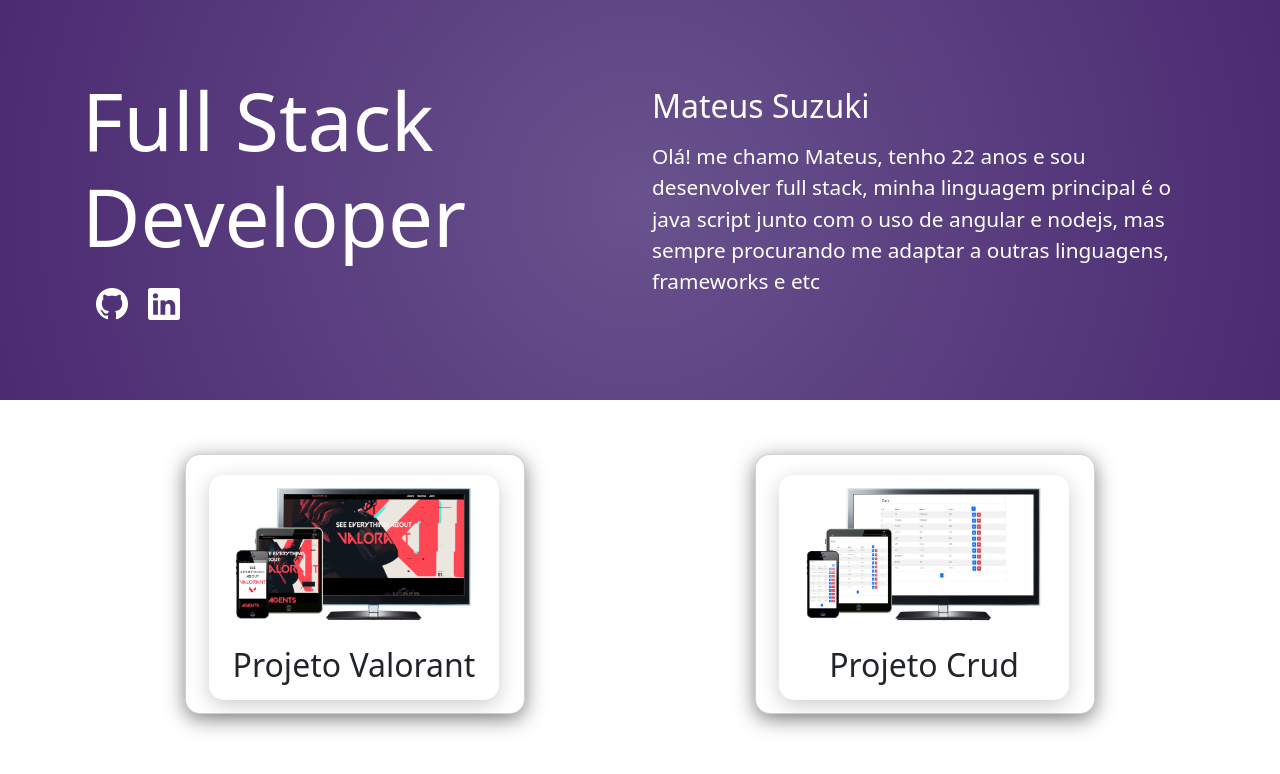
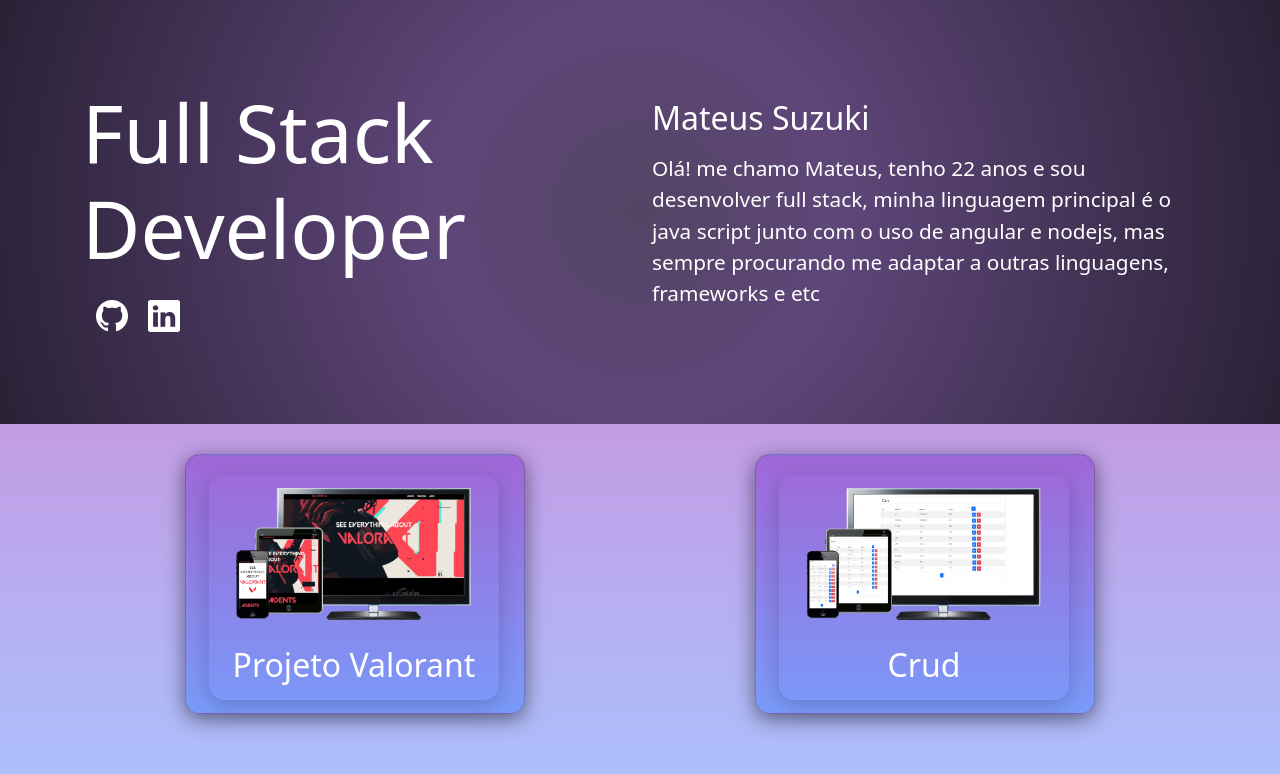
Before and after one commit to mateussuzuki/portifolio, an Angular app in the folder port-angular/: page /profileInfo in a window 1280 px wide. Shown: the top 774 px of the page. Built offline with nearby package versions, Linux system fonts and the light colour scheme.

Commit message:
estlizando projeto

```diff
--- a/port-angular/src/app/components/profile-info/profile-info.component.html
+++ b/port-angular/src/app/components/profile-info/profile-info.component.html
@@ -1,4 +1,4 @@
-<div class="screen d-flex justify-content-center align-items-center mb-4">
+<div class="screen d-flex justify-content-center align-items-center">
   <div class="container">
     <div class="row">
       <div class="col-md-6 col-12">
@@ -8,7 +8,7 @@
             <a href="https://github.com/mateussuzuki">
               <i class="bi bi-github"></i>
             </a>
-          </div >
+          </div>
           <div class="socialMedia col-auto">
             <a href="https://www.linkedin.com/in/mateus-suzuki-a80b91205/">
               <i class="bi bi-linkedin"></i>
--- a/port-angular/src/app/components/profile-info/profile-info.component.scss
+++ b/port-angular/src/app/components/profile-info/profile-info.component.scss
@@ -3,9 +3,9 @@
 }
 
 .screen {
-  height: 50vh;
-  background: rgb(199,192,209);
-  background: radial-gradient(circle, rgb(105, 82, 141) 0%, rgba(57, 21, 100, 0.911) 100%);
+  height: 53vh;
+  // background: radial-gradient(circle, rgb(76, 60, 95) 0%, rgb(73, 54, 94) 30%, rgba(10, 0, 24, 0.87) 100%);
+  background: radial-gradient(circle, rgb(83, 68, 100) 0%, rgb(95, 70, 121) 30%, rgba(10, 0, 24, 0.87) 100%);
 }
 
 h1 {
--- a/port-angular/src/app/components/projects/projects.component.html
+++ b/port-angular/src/app/components/projects/projects.component.html
@@ -1,4 +1,5 @@
 
+<div class="screen">
   <div class="container">
 
     <div class="row justify-content-around">
@@ -11,7 +12,8 @@
             </div>
           </div>
           <div class = "content">
-          <p class="m-0">Nesse projeto foi feito uma Wiki do jogo chamado "Valorant" da empresa "Riot Games", ele foi feito consumindo uma API externa usando o Angular</p>
+            <p class="m-0">Nesse projeto foi feito uma Wiki do jogo chamado "Valorant" da empresa "Riot Games", ele foi feito consumindo uma API externa usando o Angular.</p>
+            <button class="btn">Ver Projeto</button>
           </div>
         </div>
 
@@ -19,12 +21,14 @@
           <div class = "image">
             <img src ="assets/imagesProject/projectCrud.png">
             <div class="d-flex justify-content-center py-2">
-            <h2>Projeto Crud</h2>
+              <h2>Crud</h2>
             </div>
           </div>
           <div class = "content">
             <p class="m-0">Nesse projeto é um simples crud com paginação e ordenação utilizando o Angular e o nodejs</p>
+            <button class="btn">Ver Projeto</button>
           </div>
         </div>
       </div>
   </div>
+</div>
--- a/port-angular/src/app/components/projects/projects.component.scss
+++ b/port-angular/src/app/components/projects/projects.component.scss
@@ -1,6 +1,7 @@
-body {
-  background-color: rgba(253, 252, 252, 0.753);
-
+.screen {
+  height: 50vh;
+  // background: linear-gradient(0deg, rgba(120,34,195,0.4458158263305322) 0%, rgba(44, 80, 158, 0.412) 100%);
+  background: linear-gradient(0deg, rgba(45,112,253,0.41220238095238093) 0%, rgba(120,34,195,0.4458158263305322) 100%);
 }
 
 .card {
@@ -15,6 +16,8 @@
   box-shadow: 0 5px 20px rgba(0, 0, 0, 0.5);
   transition: 0.3s ease-in-out;
   border-radius: 15px;
+  // background: radial-gradient(circle, rgb(83, 68, 100) 0%, rgb(73, 54, 94) 30%, rgba(10, 0, 24, 0.87) 100%);
+  background: linear-gradient(0deg, rgba(45,112,253,0.41220238095238093) 0%, rgba(120,34,195,0.4458158263305322) 100%);
 }
 
 .card:hover {
@@ -45,12 +48,24 @@
   visibility: hidden;
   opacity: 0;
   transition: 0.3s ease-in-out;
+
 }
+
+h2,
+p {
+  color: white;
+}
+
 
 .card:hover .content {
   margin-top: 80px;
   visibility: visible;
   opacity: 1;
+}
+
+.btn {
+  margin: 10px;
+  color: white;
 }
 
 @media(max-width:768px) {
```
Lines whose indentation alone changed are shown as unchanged.
